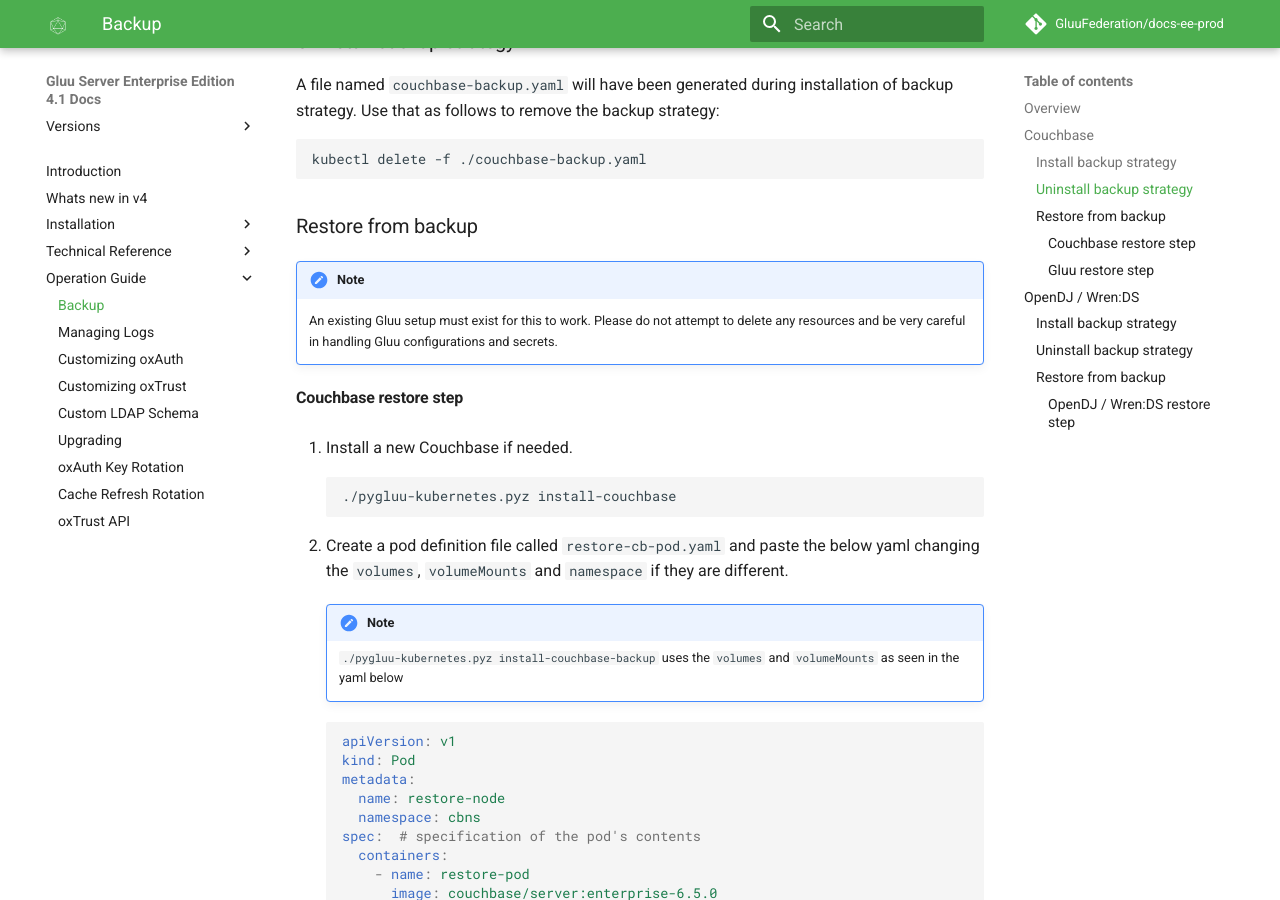
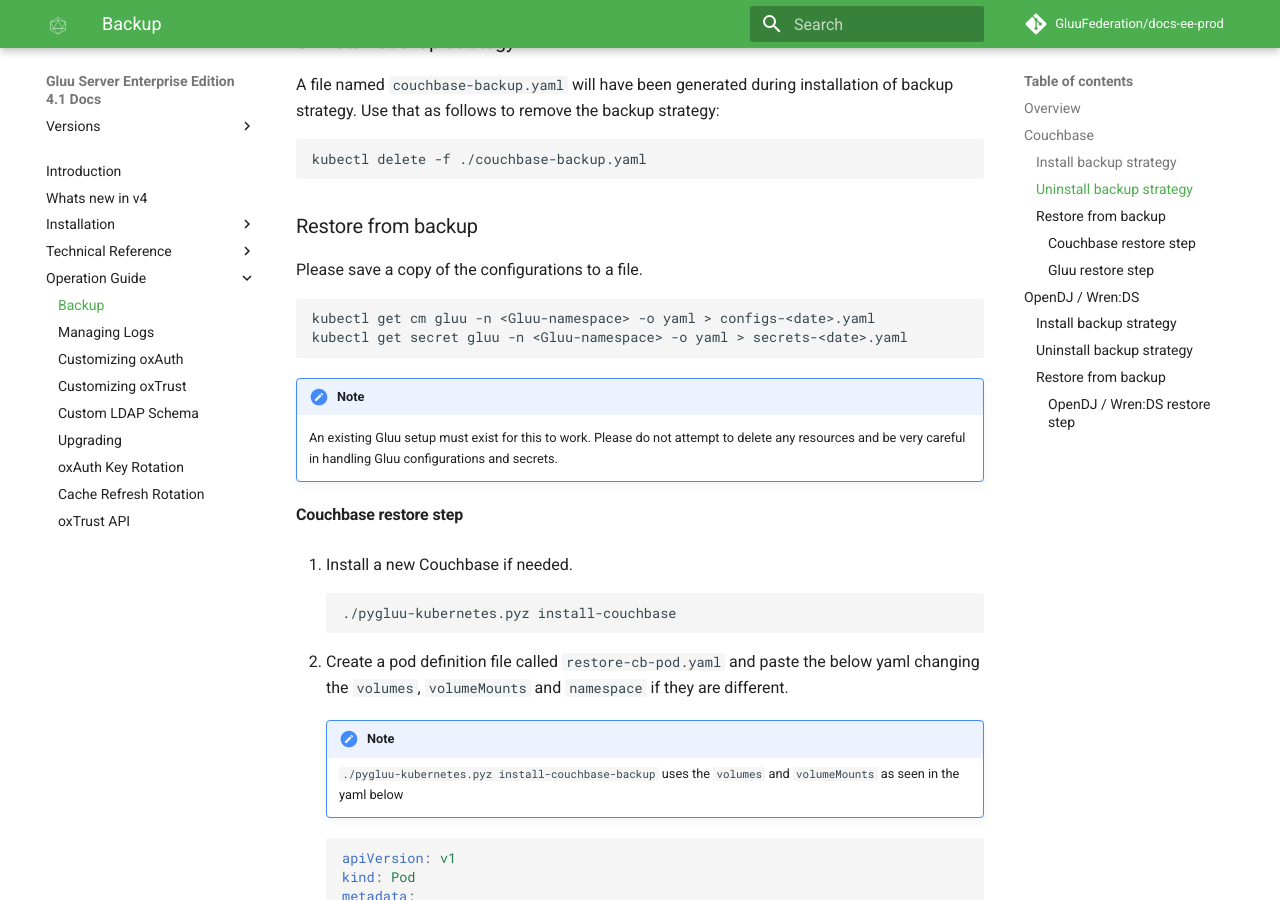
Before and after one commit to GluuFederation/docs-ee-prod, an MkDocs documentation site: the page built from docs/source/operation/backup-restore.md, in a window 1280 px wide and 900 px high, scrolled down 735 px. Built offline with MkDocs 1.6.1 and Material for MkDocs 9.7.7, drawn with Linux system fonts in a browser that asks for light colours; comment, search, counter and statistics services are not loaded.

Commit message:
Add save copies locally

````diff
--- a/docs/source/operation/backup-restore.md
+++ b/docs/source/operation/backup-restore.md
@@ -31,6 +31,12 @@ kubectl delete -f ./couchbase-backup.yaml
 
 ### Restore from backup
 
+Please save a copy of the configurations to a file.
+
+```bash
+kubectl get cm gluu -n <Gluu-namespace> -o yaml > configs-<date>.yaml
+kubectl get secret gluu -n <Gluu-namespace> -o yaml > secrets-<date>.yaml
+```
 !!! Note
     An existing Gluu setup must exist for this to work. Please do not attempt to delete any resources and be very careful in handling Gluu configurations and secrets.
 
````
